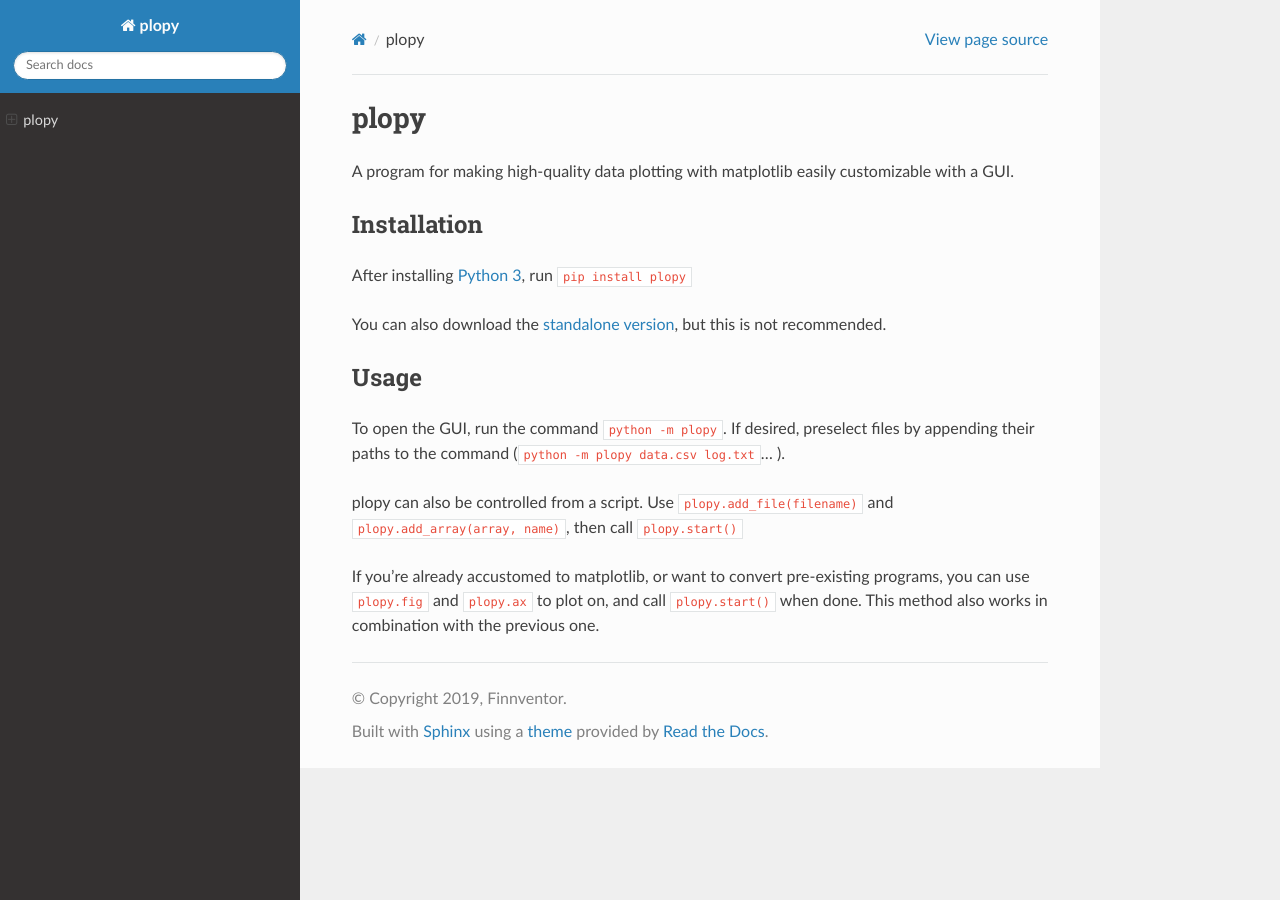
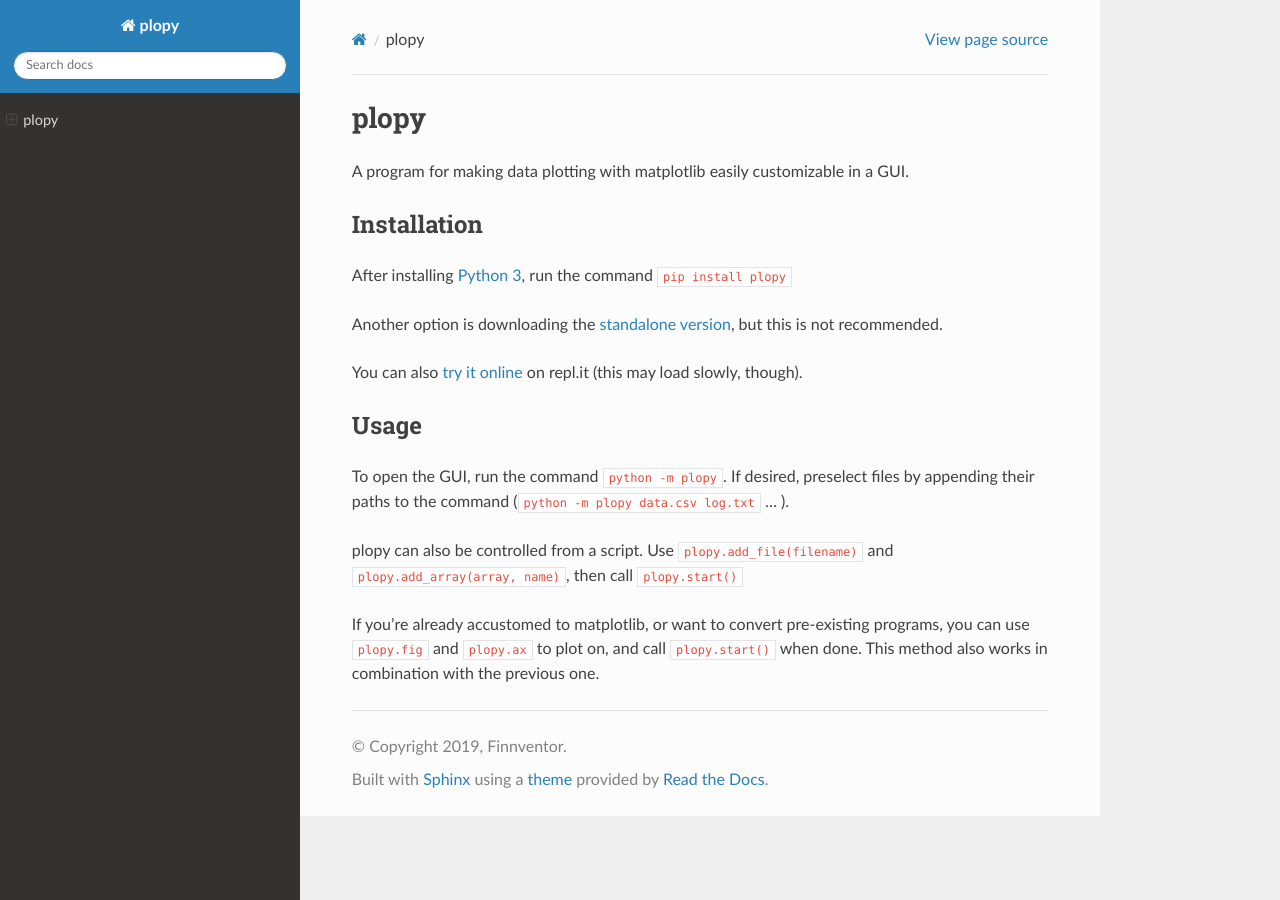
Before and after one commit to Finnventor/plopy, a Sphinx documentation site: the page built from docs/index.rst, in a window 1280 px wide. Built offline with Sphinx 7.4.7 and the Read the Docs theme 2.0.0, drawn with Linux system fonts in a browser that asks for light colours.

Commit message:
Updated docs

```diff
--- a/__main__.py
+++ b/__main__.py
@@ -1,2 +1,3 @@
 import plopy
-plopy.start()
+if __name__ == '__main__':
+    plopy.start()
--- a/docs/conf.py
+++ b/docs/conf.py
@@ -12,9 +12,9 @@
 # add these directories to sys.path here. If the directory is relative to the
 # documentation root, use os.path.abspath to make it absolute, like shown here.
 #
-# import os
-# import sys
-# sys.path.insert(0, os.path.abspath('.'))
+import os
+import sys
+sys.path.insert(0, os.path.abspath('./../'))
 
 
 # -- Project information -----------------------------------------------------
@@ -40,6 +40,7 @@
 # ones.
 extensions = [
     'sphinx.ext.autodoc',
+    'numpydoc'
 ]
 
 # Add any paths that contain templates here, relative to this directory.
--- a/docs/index.rst
+++ b/docs/index.rst
@@ -1,22 +1,25 @@
 plopy
 =====
-A program for making high-quality data plotting with matplotlib easily
-customizable with a GUI.
+A program for making data plotting with matplotlib easily customizable in a GUI.
 
 Installation
 ------------
 After installing `Python 3
-<https://python.org/downloads/>`_, run ``pip install plopy``
+<https://python.org/downloads/>`_, run the command ``pip install plopy``
 
-You can also download the `standalone version
+Another option is downloading the `standalone version
 <https://raw.githubusercontent.com/Finnventor/plopy/master/__init__.py>`_,
 but this is not recommended.
+
+You can also `try it online
+<https://repl.it/@Finnventor/import-plopy-demo?lite=true>`_ on repl.it
+(this may load slowly, though).
 
 Usage
 -----
 To open the GUI, run the command ``python -m plopy``. If desired,
 preselect files by appending their paths to the command
-(``python -m plopy data.csv log.txt``... ).
+(``python -m plopy data.csv log.txt`` ... ).
 
 plopy can also be controlled from a script.
 Use ``plopy.add_file(filename)`` and ``plopy.add_array(array, name)``,
```
